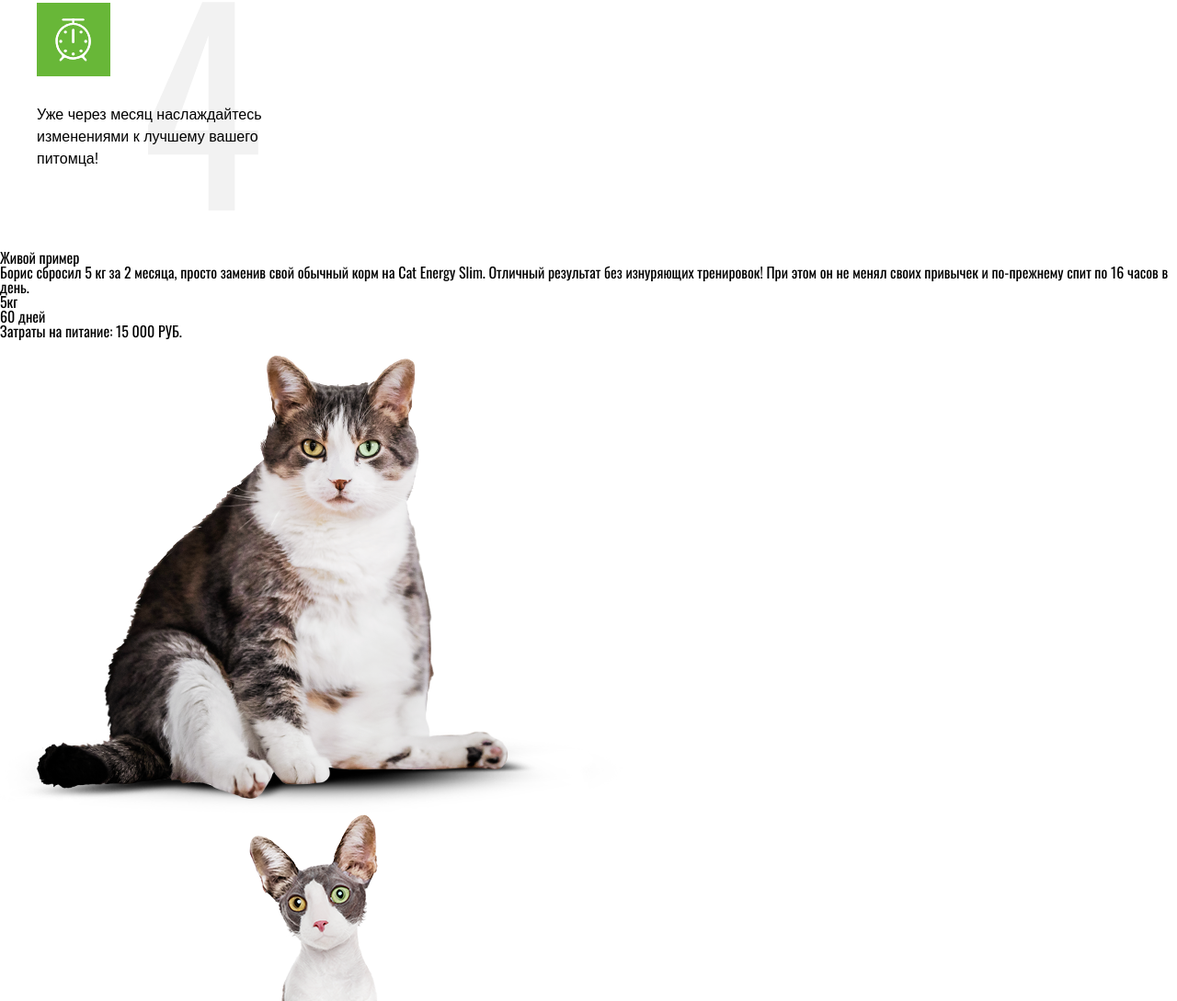
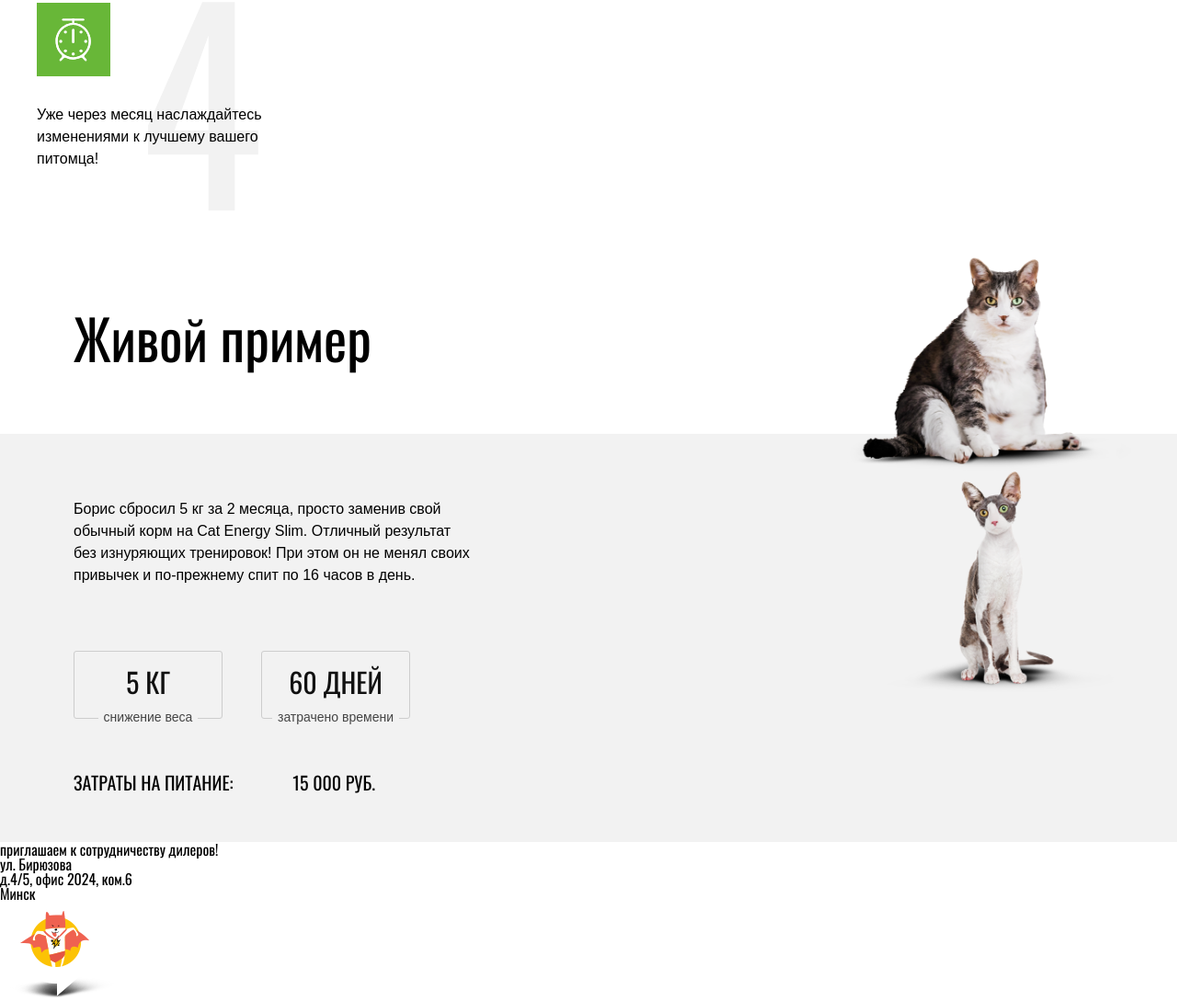
Before and after one commit to Megape4enka/Cat-energy, a website built with webpack: page src/index.html in a window 1280 px wide. Shown: the part 1651-2740 px from the top of the page at 92% size. Built offline with nearby package versions, Linux system fonts and the light colour scheme.

Commit message:
Added achievement.scss.scss, example.scss.scss

```diff
--- a/src/index.html
+++ b/src/index.html
@@ -143,6 +143,9 @@
     </section>
 
     <section class="example">
+      <div class="example__wrapper container">
+
+        <div class="example__content">
           <h2 class="example__title">Живой пример</h2>
           <p class="example__text">
             Борис сбросил 5 кг за 2 месяца, просто заменив
@@ -150,24 +153,56 @@
             Отличный результат без изнуряющих тренировок!
             При этом он не менял своих привычек и по-прежнему спит по 16 часов в день.
           </p>
-      <div class="example__description">
-        <div class="example__description-item example__description-weight">5кг</div>
-        <div class="example__description-item example__description-days">60 дней</div>
-        <div class="example__description-price">Затраты на питание: 15 000 РУБ. </div>
+
+          <div class="example__data">
+            <div class="example__achievements">
+
+              <div class="achievement">
+                <span class="achievement__title">Снижение<br> веса</span>
+                <span class="achievement__value">5 кг</span>
               </div>
-      <div class="example__after-before">
-        <picture class="example__before">
-          <source media="(min-width: 1200px)" srcset="images/content/before-desktop@1x.png, images/content/before-desktop@2x.png 2x">
+
+              <div class="achievement">
+                <span class="achievement__title">Затрачено<br> времени</span>
+                <span class="achievement__value">60 дней</span>
+              </div>
+
+            </div>
+
+            <p class="example__costs">
+              Затраты на питание:
+              <span class="example__costs-amount">15 000 руб.</span>
+            </p>
+          </div>
+        </div>
+
+        <div class="slider">
+
+          <input type="radio" id="before" class="slider__before visually-hidden" name="image-toggle">
+          <input type="radio" id="after" class="slider__after visually-hidden" name="image-toggle">
+
+          <div class="slider__images">
+
+            <div class="slider__image slider__image--before">
+              <picture>
+                <source media="(min-width: 1300px)" srcset="images/content/before-desktop@1x.png, images/content/before-desktop@2x.png 2x">
                 <source media="(min-width: 768px)" srcset="images/content/before-tablet@1x.png, images/content/before-tablet@2x.png 2x">
-          <img src="images/content/before-mobile@1x.png" srcset="images/content/before-mobile@2x.png 2x" alt="кот до похуения">
+                <img src="images/content/before-mobile@1x.png" srcset="images/content/before-mobile@2x.png 2x" width="320" height="240" alt="Толстый кот">
               </picture>
-        <picture class="example__after">
-          <source media="(min-width: 1200px)" srcset="images/content/after-desktop@1x.png, images/content/after-desktop@2x.png 2x">
+            </div>
+
+            <div class="slider__image slider__image--after">
+              <picture>
+                <source media="(min-width: 1300px)" srcset="images/content/after-desktop@1x.png, images/content/after-desktop@2x.png 2x">
                 <source media="(min-width: 768px)" srcset="images/content/after-tablet@1x.png, images/content/after-tablet@2x.png 2x">
-          <img src="images/content/after-mobile@1x.png" srcset="images/content/after-mobile@2x.png 2x" alt="кот который похудел">
+                <img src="images/content/after-mobile@1x.png" srcset="images/content/after-mobile@2x.png 2x" width="320" height="240" alt="Худой кот">
               </picture>
-        <label for="range"></label>
-        <input class="range" id="range" type="range" min="0" max="100" value="50" >
+            </div>
+
+          </div>
+
+        </div>
+
       </div>
     </section>
 
--- a/src/scss/app.scss
+++ b/src/scss/app.scss
@@ -24,8 +24,8 @@
 @import "blocks/common/social";
 
 //// Главная страница
-//@import "blocks/index/achievement";
-//@import "blocks/index/example";
+@import "blocks/index/achievement";
+@import "blocks/index/example";
 @import "blocks/index/features";
 @import "blocks/index/program";
 @import "blocks/index/promo";
--- /dev/null
+++ b/src/scss/blocks/index/achievement.scss
@@ -0,0 +1,66 @@
+.achievement {
+  display: flex;
+  flex-direction: column-reverse;
+  align-items: center;
+  margin: 0;
+  flex-grow: 1;
+  position: relative;
+
+  & + & {
+    margin-left: 32px;
+
+    @include md {
+      margin-left: 42px;
+    }
+
+    @include lg {
+      flex-grow: 0;
+    }
+  }
+}
+
+.achievement__title {
+  padding: 0 16px;
+  position: relative;
+  bottom: 9px;
+  font-family: $arial;
+  font-size: 12px;
+  line-height: 1;
+  text-align: center;
+  text-transform: lowercase;
+  color: $darkgrey;
+  background-color: $grey;
+
+  @include md {
+    padding: 0 6px;
+    font-size: 14px;
+    background-color: #ffffff;
+
+    br {
+      display: none;
+    }
+  }
+
+  @include lg {
+    background-color: $grey;
+  }
+}
+
+.achievement__value {
+  margin: 0;
+  padding: 15px 20px;
+  min-width: 121px;
+  font-size: 24px;
+  text-align: center;
+  color: $black;
+  text-transform: uppercase;
+  border: 1px solid $border-grey;
+  border-radius: 3px;
+
+  @include md {
+    padding-bottom: 20px;
+    min-width: 162px;
+    font-size: 30px;
+    line-height: 1.23;
+  }
+}
--- /dev/null
+++ b/src/scss/blocks/index/example.scss
@@ -0,0 +1,125 @@
+.example {
+  padding-top: 10px;
+  background-color: $grey;
+
+  @include md {
+    background-color: #ffffff;
+    border-top: 1px solid #e6e6e6;
+  }
+
+  @include lg {
+    padding-top: 0;
+    padding-bottom: 0;
+    background-image: linear-gradient(#ffffff 0, #ffffff 200px, $grey 200px, $grey 100%);
+    border-top: none;
+    overflow: hidden;
+  }
+}
+
+.example__wrapper {
+  @include lg {
+    padding-right: 0;
+    display: flex;
+    justify-content: space-between;
+  }
+}
+
+.example__content {
+  @include lg {
+    max-width: 435px;
+  }
+}
+
+.example__title {
+  padding: 20px 0;
+  font-size: 36px;
+  font-weight: 400;
+
+  @include md {
+    padding: 35px 0;
+    font-size: 60px;
+  }
+
+  @include lg {
+    margin-top: 30px;
+    margin-bottom: 40px;
+  }
+}
+
+.example__text {
+  padding-right: 5px;
+  font-family: "Arial", sans-serif;
+  font-size: 14px;
+  line-height: 18px;
+
+  @include md {
+    font-size: 16px;
+    line-height: 1.5;
+    padding-right: 20px;
+    margin-top: 30px;
+    margin-bottom: 40px;
+  }
+
+  @include lg {
+    padding: 70px 0 60px;
+    margin-bottom: 0;
+  }
+}
+
+.example__data {
+  @include md {
+    display: flex;
+    justify-content: space-between;
+    margin-bottom: 50px;
+  }
+
+  @include lg {
+    flex-direction: column;
+    align-items: flex-start;
+  }
+}
+
+.example__achievements {
+  display: flex;
+  flex-wrap: wrap;
+  justify-content: space-between;
+  align-items: flex-start;
+  padding: 10px 0;
+
+  @include lg {
+    justify-content: flex-start;
+  }
+}
+
+.example__costs {
+  margin-top: 0;
+  margin-bottom: 35px;
+  font-size: 14px;
+  line-height: 20px;
+  text-align: center;
+  text-transform: uppercase;
+
+  @include md {
+    margin-top: 15px;
+    margin-bottom: 0;
+    font-size: 20px;
+    line-height: 1.5;
+    text-align: right;
+  }
+
+  @include lg {
+    margin-top: 30px;
+    text-align: left;
+  }
+}
+
+.example__costs-amount {
+  @include md {
+    display: block;
+  }
+
+  @include lg {
+    display: inline-block;
+    margin-left: 60px;
+  }
+}
```
Lines whose indentation alone changed are shown as unchanged.
